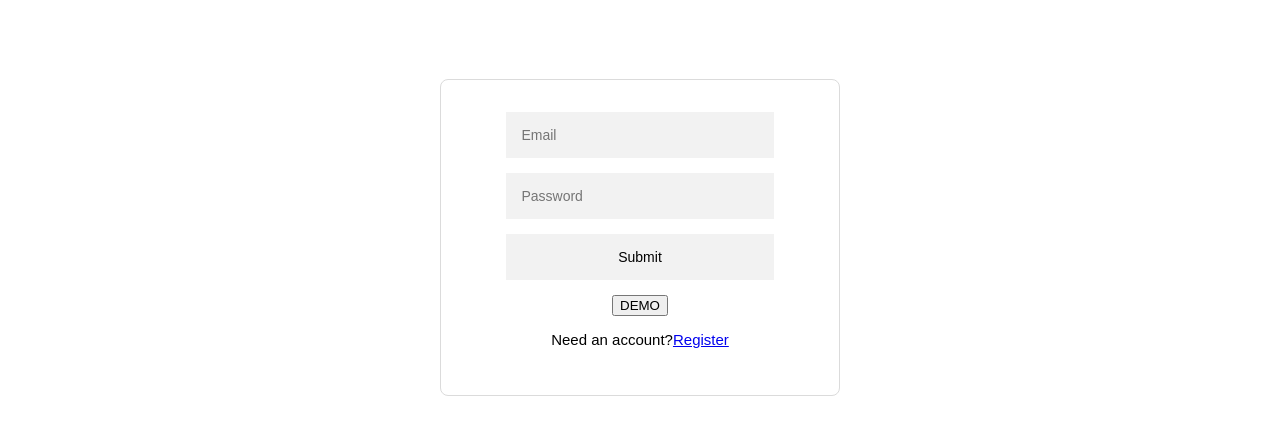
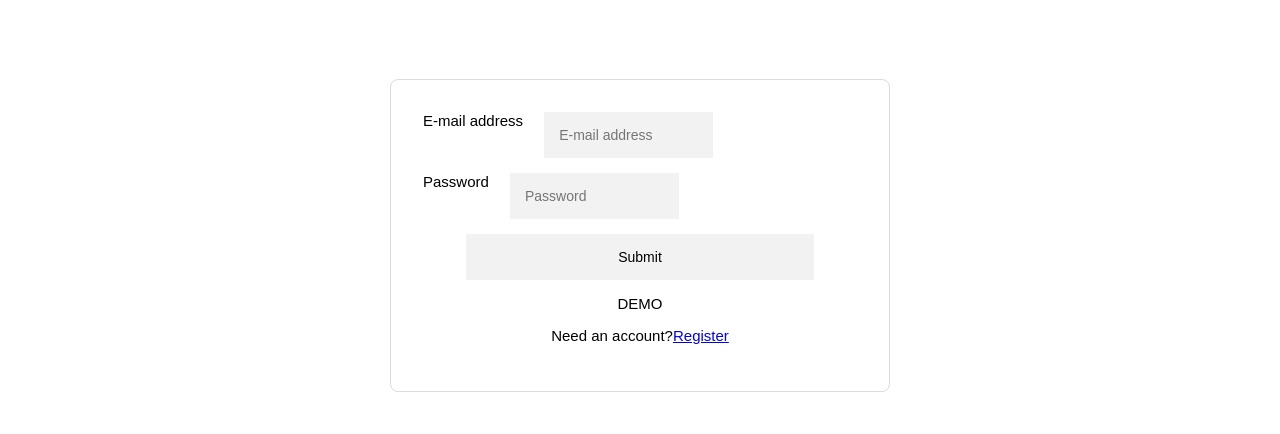
Before and after one commit to ZiluoH/Exminder, a React app in the folder frontend/: page /#/login in a window 1280 px wide. Shown: the part 258-692 px from the top of the page. Built offline with nearby package versions, Linux system fonts and the light colour scheme.

Commit message:
Redo session form

```diff
--- a/frontend/src/components/profile/profile.js
+++ b/frontend/src/components/profile/profile.js
@@ -10,7 +10,7 @@ class Profile extends React.Component {
         }
     }
 
-    componentWillMount() {
+    UNSAFE_componentWillMount() {
         console.log(this.props.currentUser.id)
         this.props.fetchUserTweets(this.props.currentUser.id);
     }
--- a/frontend/src/components/session/login_form.js
+++ b/frontend/src/components/session/login_form.js
@@ -45,9 +45,13 @@ class LoginForm extends React.Component {
 
 	demoUser() {
 		this.setState({
-			email:'demo@demo.com',
-			password:'password'
-		})
+			email: 'demo@demo.com',
+			password: 'password',
+		});
+
+		setTimeout(() => {
+			return this.props.login(this.state);
+		}, 1000);
 	}
 
 	renderErrors() {
@@ -68,13 +72,25 @@ class LoginForm extends React.Component {
 					<span className='exminder'> Exminder</span>
 				</h1>
 				<form onSubmit={this.handleSubmit} className='session_form'>
+					<div className='session_form_item'>
+						<div className='session_form_label'>
+							<label>E-mail address</label>
+						</div>
+						<div className='session_form_input'>
 							<input
 								type='email'
 								value={this.state.email}
 								onChange={this.update('email')}
-						placeholder='Email'
+								placeholder='E-mail address'
 								required={true}
 							/>
+						</div>
+					</div>
+					<div className='session_form_item'>
+						<div className='session_form_label'>
+							<label>Password</label>
+						</div>
+						<div className='session_form_input'>
 						<input
 						type='password'
 						value={this.state.password}
@@ -82,9 +98,12 @@ class LoginForm extends React.Component {
 						placeholder='Password'
 						required={true}
 					/>
+						</div>
+					</div>
+
 					<input type='submit' value='Submit' />
 					<br />
-					<button onClick={this.demoUser}>DEMO</button>
+					<div onClick={this.demoUser}>DEMO</div>
 					{this.renderErrors()}
 					<p>
 						Need an account?
--- a/frontend/src/components/session/session.css
+++ b/frontend/src/components/session/session.css
@@ -1,5 +1,5 @@
 .session_form{
-    width: 400px;
+    width: 500px;
     padding: 32px;
     font-size: 15px;
     border: solid 1px #dbdbdb;
@@ -32,3 +32,7 @@
 .session_header .exminder{
     color: #d90429;
 }
+
+.session_form_item{
+    display: flex;
+}
--- a/frontend/src/components/tweets/tweet_compose.js
+++ b/frontend/src/components/tweets/tweet_compose.js
@@ -13,7 +13,7 @@ class TweetCompose extends React.Component {
       this.handleSubmit = this.handleSubmit.bind(this);
   }
 
-  componentWillReceiveProps(nextProps) {
+  UNSAFE_componentWillReceiveProps(nextProps) {
       this.setState({newTweet: nextProps.newTweet.text});
   }
 
--- a/frontend/src/components/tweets/tweets.js
+++ b/frontend/src/components/tweets/tweets.js
@@ -11,11 +11,11 @@ class Tweet extends React.Component {
     }
   }
 
-  componentWillMount() {
+  UNSAFE_componentWillMount() {
     this.props.fetchTweets();
   }
 
-  componentWillReceiveProps(newState) {
+  UNSAFE_componentWillReceiveProps(newState) {
     this.setState({ tweets: newState.tweets });
   }
 
```
Lines whose indentation alone changed are shown as unchanged.
